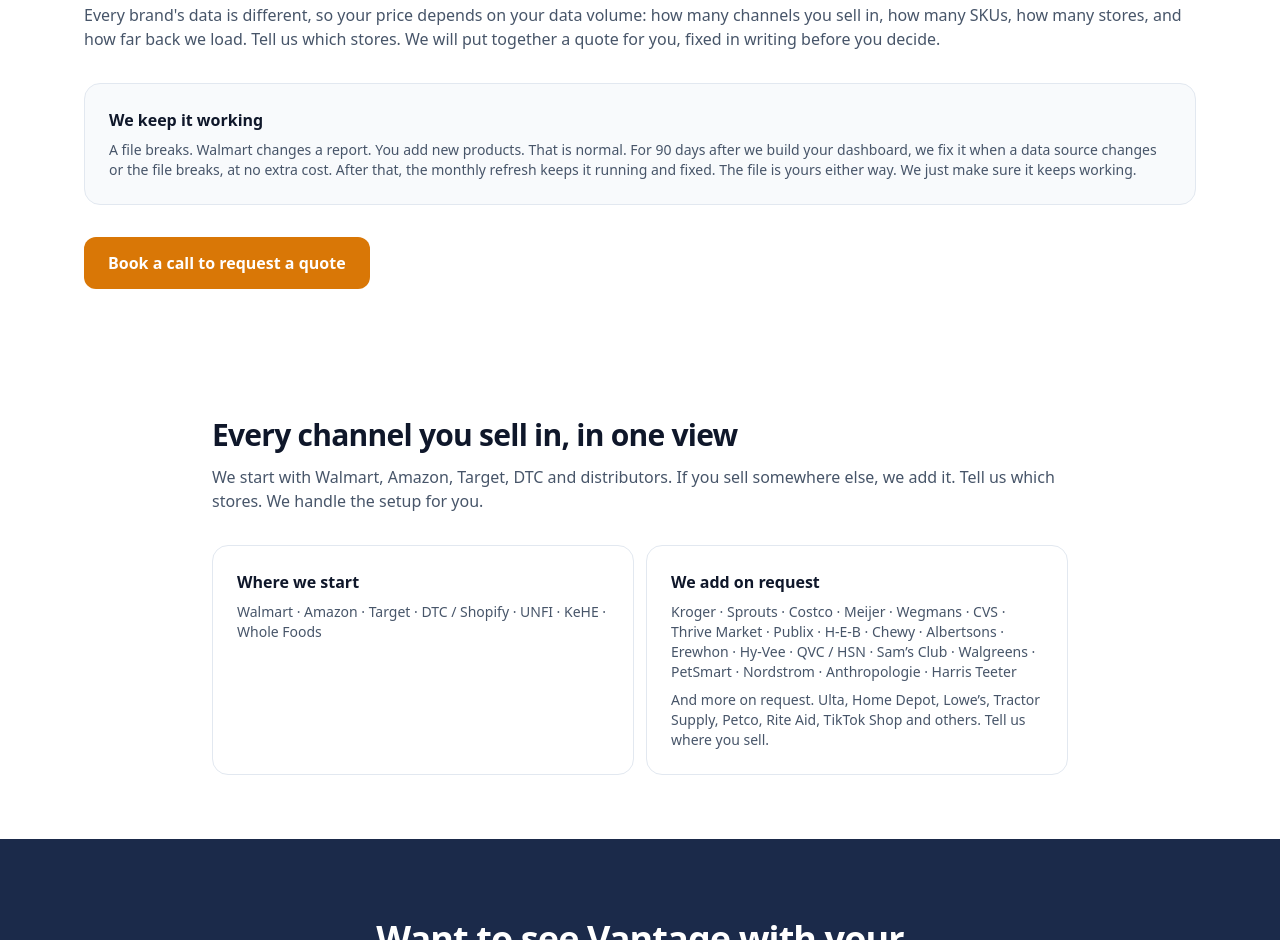
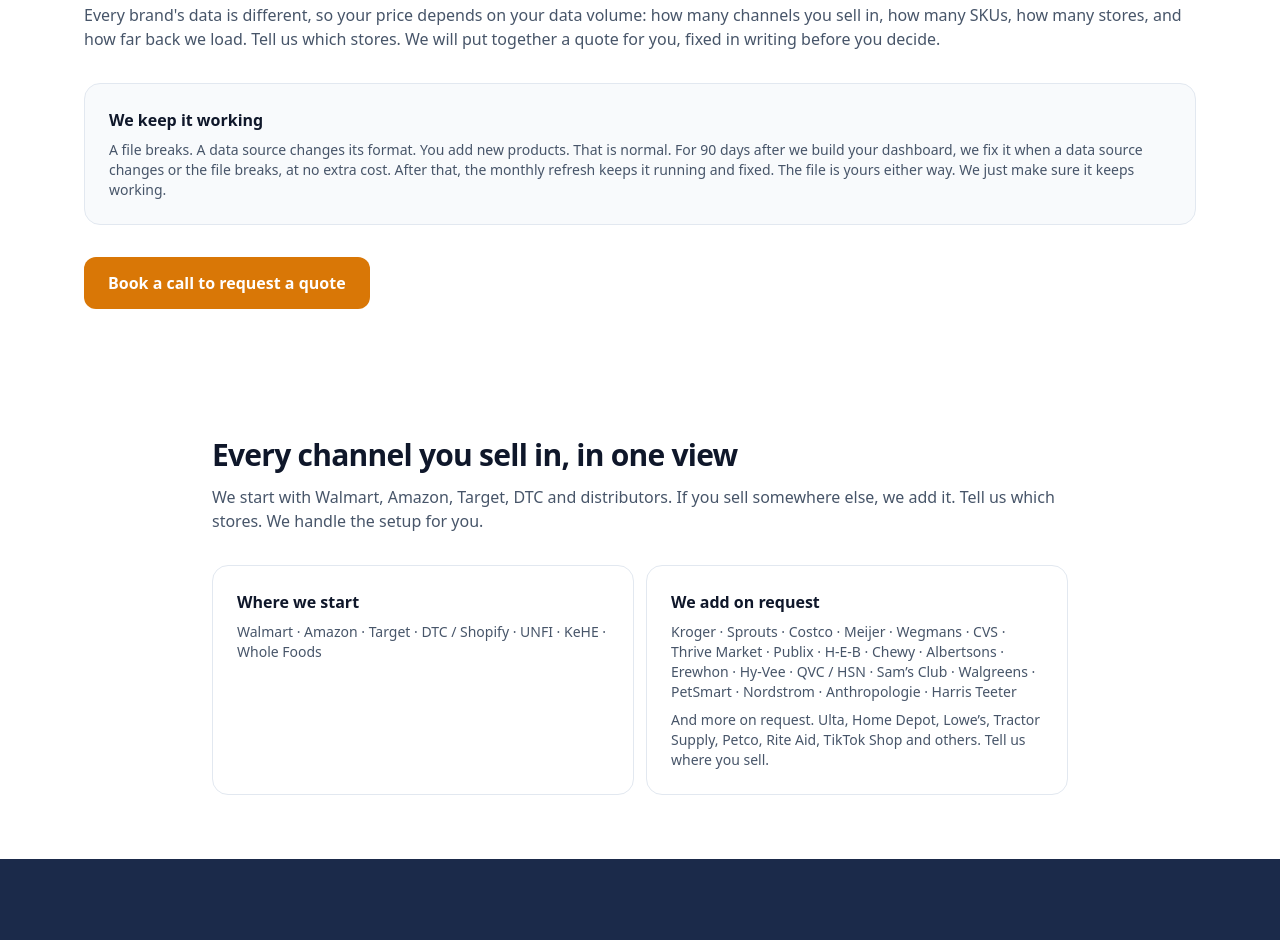
Before and after one commit to gavadha/firstfold-site, a plain HTML site: page vantage.html in a window 1280 px wide. Shown: the part 3855-4795 px from the top of the page. Drawn offline with nearby package versions, Linux system fonts and the light colour scheme.

Commit message:
We keep it working: make the copy generic, no specific retailer

```diff
--- a/vantage.html
+++ b/vantage.html
@@ -188,7 +188,7 @@
     <p class="mt-3 text-slate-600">Every brand's data is different, so your price depends on your data volume: how many channels you sell in, how many SKUs, how many stores, and how far back we load. Tell us which stores. We will put together a quote for you, fixed in writing before you decide.</p>
     <div class="mt-8 rounded-2xl border border-slate-200 bg-slate-50 p-6">
       <h3 class="font-bold text-slate-900">We keep it working</h3>
-      <p class="mt-2 text-sm text-slate-600">A file breaks. Walmart changes a report. You add new products. That is normal. For 90 days after we build your dashboard, we fix it when a data source changes or the file breaks, at no extra cost. After that, the monthly refresh keeps it running and fixed. The file is yours either way. We just make sure it keeps working.</p>
+      <p class="mt-2 text-sm text-slate-600">A file breaks. A data source changes its format. You add new products. That is normal. For 90 days after we build your dashboard, we fix it when a data source changes or the file breaks, at no extra cost. After that, the monthly refresh keeps it running and fixed. The file is yours either way. We just make sure it keeps working.</p>
     </div>
     <a href="https://calendar.app.google/cm4nGc9spB4UnLk68" target="_blank" rel="noopener" class="mt-8 inline-block rounded-xl bg-[#D97706] text-white px-6 py-3.5 font-bold hover:bg-[#B45309]">Book a call to request a quote</a>
   </section>
```
